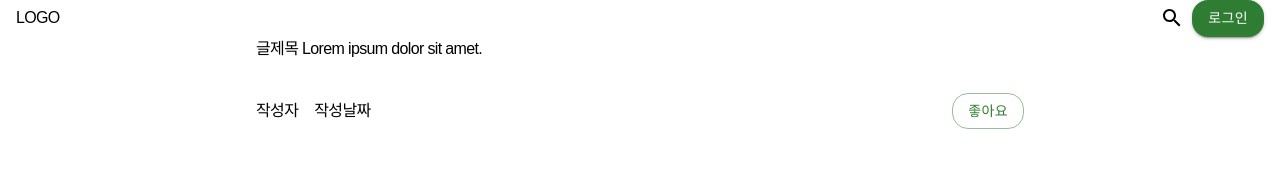
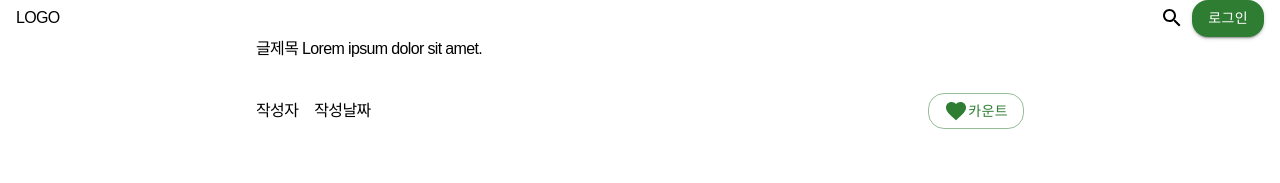
Before and after one commit to hyundai-autoever-first-project-team3/Blog-FE, a React (Create React App) app: page /posts/1 in a window 1280 px wide. Shown: the top 183 px of the page. Built offline with nearby package versions, Linux system fonts and the light colour scheme; a web font is replaced by a local one.

Commit message:
heart icon

```diff
--- a/src/pages/PostDetailPage.jsx
+++ b/src/pages/PostDetailPage.jsx
@@ -1,6 +1,7 @@
 import React from "react";
 import Button from "@mui/material/Button";
 import SearchIcon from "@mui/icons-material/Search";
+import FavoriteIcon from "@mui/icons-material/Favorite";
 
 const PostDetailPage = () => {
   return (
@@ -52,7 +53,8 @@ const PostDetailPage = () => {
             color="success"
             style={{ borderRadius: "1rem" }}
           >
-            좋아요
+            <FavoriteIcon />
+            카운트
           </Button>
         </div>
       </div>
```
